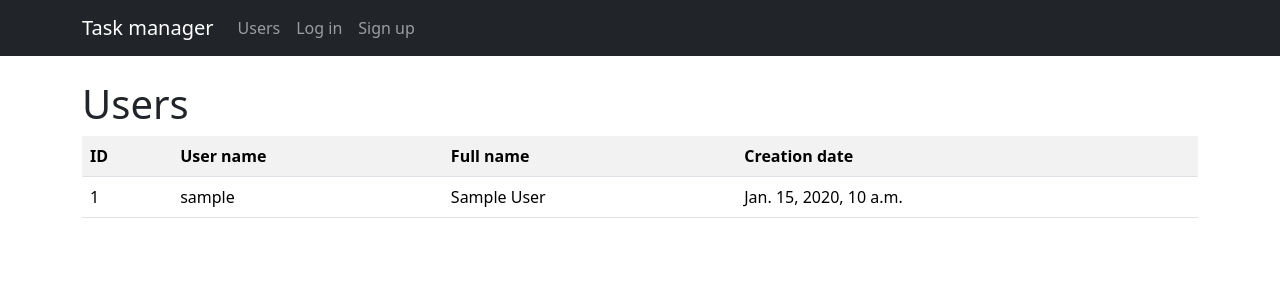
After one commit to Pavel-Kr/python-project-52, a Django app: page /users/ in a window 1280 px wide. The commit adds this page. Shown: the top 300 px of the page. Run offline with Django 5.2, Linux system fonts and the light colour scheme; tables that the repository leaves empty hold one stand-in row (values such as "Sample post"); some libraries are stand-ins or nearby versions.

Commit message:
Add users app

```diff
--- a/main_app/templates/main_app/base.html
+++ b/main_app/templates/main_app/base.html
@@ -13,13 +13,13 @@
 <body>
     <nav class="navbar navbar-expand-md bg-dark navbar-dark">
         <div class="container-lg">
-            <a href="#" class="navbar-brand">{% translate "Task manager" %}</a>
+            <a href="{% url "main:index" %}" class="navbar-brand">{% translate "Task manager" %}</a>
             <button class="navbar-toggler" type="button" data-bs-toggle="collapse" data-bs-target="#navbarToggler" aria-controls="navbarToggler" aria-expanded="false" aria-label="Toggle navigation">
                 <span class="navbar-toggler-icon"></span>
               </button>
             <div class="collapse navbar-collapse" id="navbarToggler">
                 <ul class="navbar-nav me-auto">
-                    <li class="nav-item"><a href="#" class="nav-link">{% translate "Users" %}</a></li>
+                    <li class="nav-item"><a href="{% url "users:index" %}" class="nav-link">{% translate "Users" %}</a></li>
                     <li class="nav-item"><a href="#" class="nav-link">{% translate "Log in" %}</a></li>
                     <li class="nav-item"><a href="#" class="nav-link">{% translate "Sign up" %}</a></li>
                 </ul>
--- a/main_app/urls.py
+++ b/main_app/urls.py
@@ -3,6 +3,7 @@ from django.urls import path
 from main_app import views
 
 
+app_name = 'main'
 urlpatterns = [
     path('', views.IndexView.as_view(), name='index')
 ]
--- a/task_manager/settings.py
+++ b/task_manager/settings.py
@@ -52,6 +52,7 @@ INSTALLED_APPS = [
     'django_bootstrap5',
 
     'main_app',
+    'users'
 ]
 
 MIDDLEWARE = [
--- a/task_manager/urls.py
+++ b/task_manager/urls.py
@@ -19,5 +19,6 @@ from django.urls import path, include
 
 urlpatterns = [
     path('admin/', admin.site.urls),
-    path('', include('main_app.urls')),
+    path('', include('main_app.urls', namespace='main')),
+    path('users/', include('users.urls', namespace='users')),
 ]
--- /dev/null
+++ b/users/admin.py
@@ -0,0 +1,3 @@
+from django.contrib import admin  # noqa: F401
+
+# Register your models here.
--- /dev/null
+++ b/users/apps.py
@@ -0,0 +1,6 @@
+from django.apps import AppConfig
+
+
+class UsersConfig(AppConfig):
+    default_auto_field = 'django.db.models.BigAutoField'
+    name = 'users'
--- /dev/null
+++ b/users/models.py
@@ -0,0 +1,3 @@
+from django.db import models  # noqa: F401
+
+# Create your models here.
--- /dev/null
+++ b/users/templates/users/index.html
@@ -0,0 +1,28 @@
+{% extends "main_app/base.html" %}
+
+{% load django_bootstrap5 %}
+{% load i18n %}
+
+{% block title %}
+{% translate "Users" %}
+{% endblock %}
+
+{% block content %}
+<h1>{% translate "Users" %}</h1>
+<table class="table table-striped">
+    <tr>
+        <th>ID</th>
+        <th>{% translate "User name" %}</th>
+        <th>{% translate "Full name" %}</th>
+        <th>{% translate "Creation date" %}</th>
+    </tr>
+    {% for user in users %}
+    <tr>
+        <td>{{ user.id }}</td>
+        <td>{{ user.username }}</td>
+        <td>{{ user.first_name }} {{ user.last_name }}</td>
+        <td>{{ user.date_joined }}</td>
+    </tr>
+    {% endfor %}
+</table>
+{% endblock %}
--- /dev/null
+++ b/users/tests.py
@@ -0,0 +1,3 @@
+from django.test import TestCase  # noqa: F401
+
+# Create your tests here.
--- /dev/null
+++ b/users/urls.py
@@ -0,0 +1,9 @@
+from django.urls import path
+
+from users import views
+
+
+app_name = 'users'
+urlpatterns = [
+    path('', views.UserListView.as_view(), name='index')
+]
--- /dev/null
+++ b/users/views.py
@@ -0,0 +1,9 @@
+from django.contrib.auth.models import User
+from django.views.generic import ListView
+
+
+class UserListView(ListView):
+    model = User
+    paginate_by = 20
+    template_name = 'users/index.html'
+    context_object_name = 'users'
```
Also changed, not shown: users/__init__.py (added), users/migrations/__init__.py (added).
